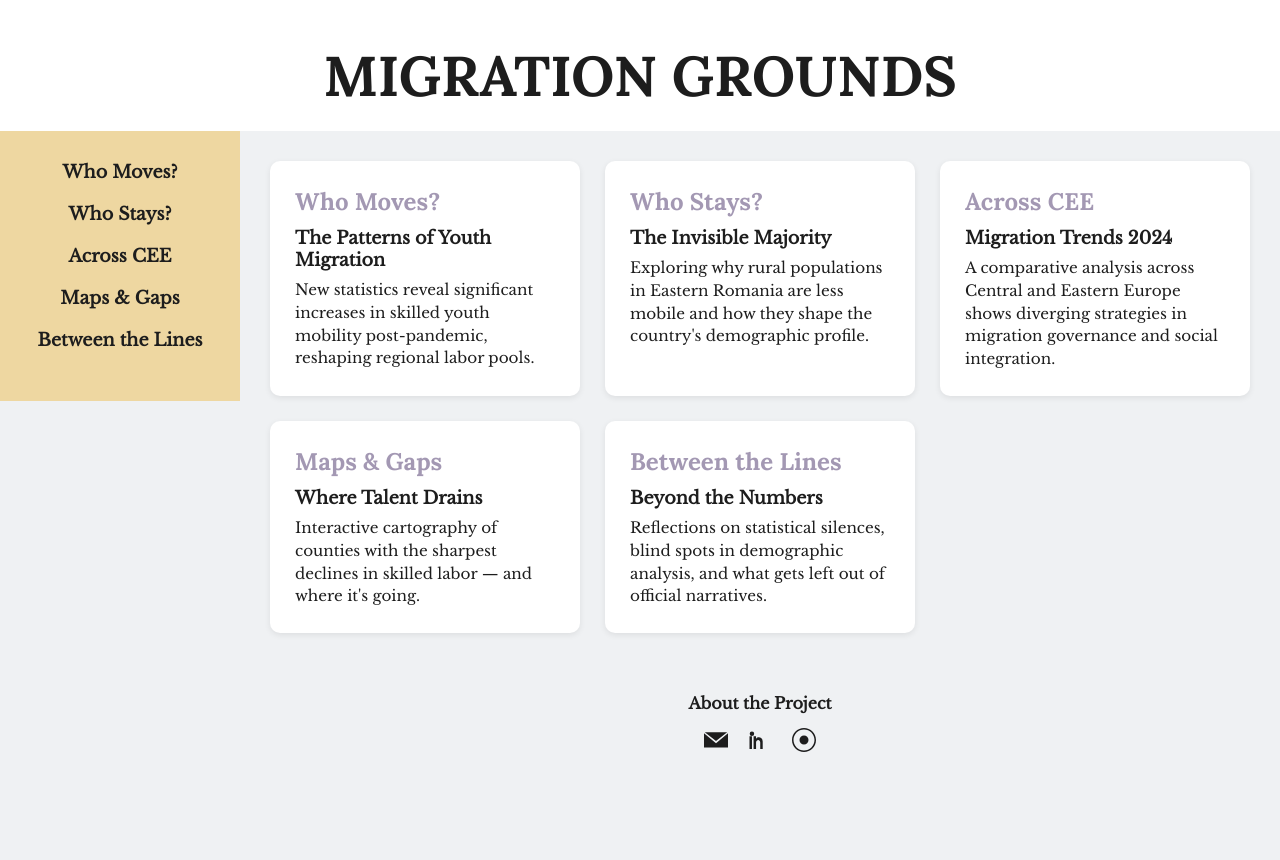
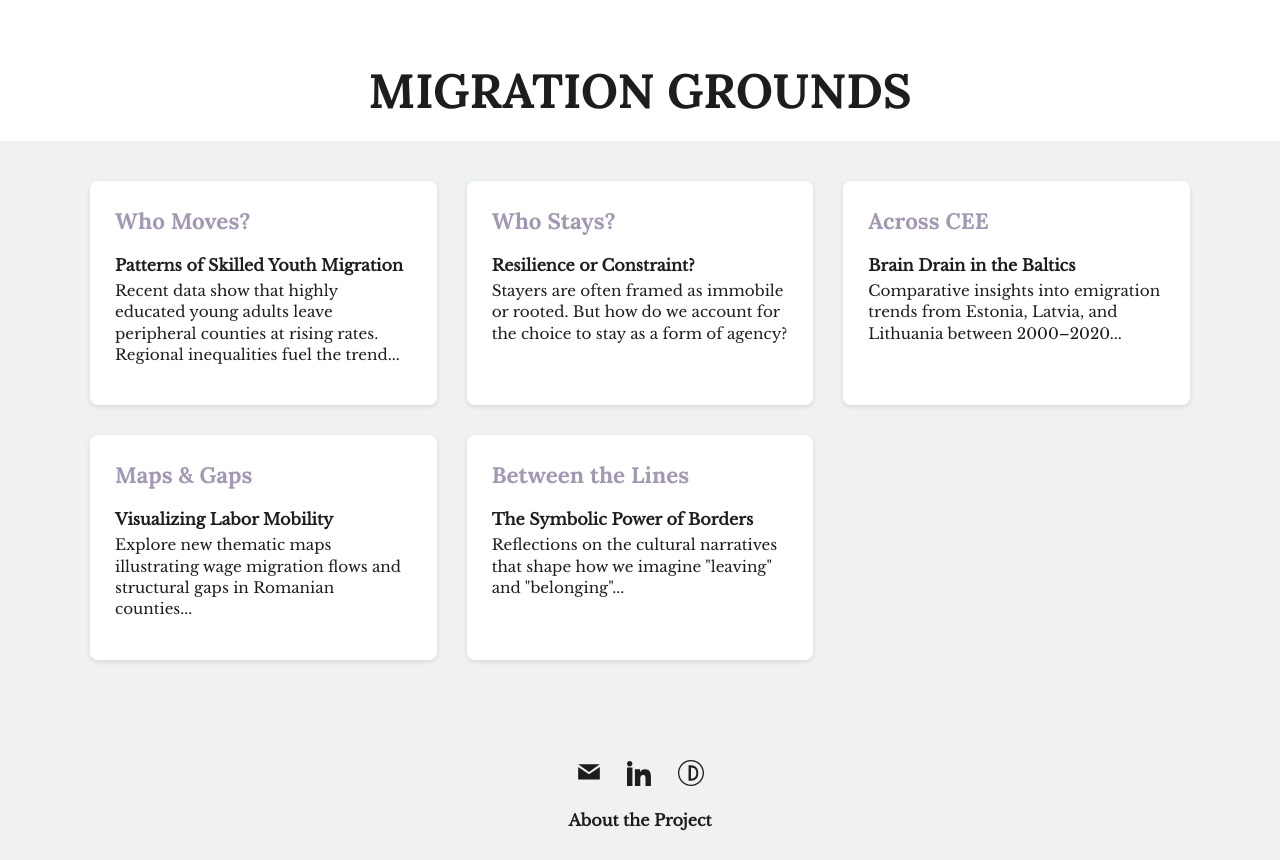
Before and after one commit to ncz11/migrationgrounds, a plain HTML site: page index.html in a window 1280 px wide. Before the commit the page ends 800 px from the top, so only its background shows below. Drawn offline with nearby package versions, Linux system fonts and the light colour scheme.

Commit message:
Update index.html

```diff
--- a/index.html
+++ b/index.html
@@ -4,236 +4,189 @@
   <meta charset="UTF-8" />
   <meta name="viewport" content="width=device-width, initial-scale=1.0"/>
   <title>Migration Grounds</title>
-  <link href="https://fonts.googleapis.com/css2?family=Lora:wght@400;700&family=Libre+Baskerville&display=swap" rel="stylesheet">
+  <link href="https://fonts.googleapis.com/css2?family=Lora:wght@700&family=Libre+Baskerville&display=swap" rel="stylesheet">
   <style>
-    * {
-      margin: 0;
-      padding: 0;
-      box-sizing: border-box;
+    :root {
+      --bg: #EFF1F3;
+      --ocre: #EED7A1;
+      --text: #1D1D1D;
+      --accent: #A398B3;
     }
 
     body {
+      margin: 0;
+      padding: 0;
       font-family: 'Libre Baskerville', serif;
-      background-color: #EFF1F3;
-      color: #1D1D1D;
-      overflow-x: hidden;
+      background-color: var(--bg);
+      color: var(--text);
     }
 
     header {
+      background-color: white;
+      padding: 60px 20px 20px;
       text-align: center;
-      padding: 40px 0 20px 0;
-      background-color: #fff;
     }
 
     .site-title {
       font-family: 'Lora', serif;
-      font-size: 3.5rem;
-      font-weight: bold;
-      color: #1D1D1D;
+      font-size: 3rem;
+      color: var(--text);
       text-transform: uppercase;
       text-decoration: none;
+      cursor: pointer;
     }
 
-    .container {
-      display: flex;
-      min-height: 80vh;
+    .content {
+      display: grid;
+      grid-template-columns: repeat(auto-fit, minmax(320px, 1fr));
+      gap: 30px;
+      padding: 40px 20px;
+      max-width: 1100px;
+      margin: 0 auto;
     }
 
-    .sidebar {
-      background-color: #EED7A1;
-      width: 240px;
-      padding: 30px 0;
-      position: sticky;
-      top: 0;
-      height: fit-content;
-    }
-
-    .sidebar-nav {
-      list-style: none;
-      padding-left: 0;
-    }
-
-    .sidebar-nav li {
-      margin-bottom: 20px;
-      text-align: center;
-    }
-
-    .sidebar-nav a {
-      color: #1D1D1D;
-      font-weight: bold;
-      text-decoration: none;
-      font-size: 1.1rem;
-    }
-
-    .main {
-      flex: 1;
-      padding: 30px;
-      display: flex;
-      flex-direction: column;
-      justify-content: space-between;
-    }
-
-    .preview-grid {
-      display: grid;
-      grid-template-columns: repeat(auto-fit, minmax(300px, 1fr));
-      gap: 25px;
-    }
-
-    .preview-card {
-      background: #ffffff;
-      border-radius: 10px;
+    .preview-box {
+      background: white;
       padding: 25px;
-      box-shadow: 0 2px 6px rgba(0,0,0,0.08);
+      border-radius: 8px;
+      box-shadow: 0 2px 5px rgba(0,0,0,0.1);
     }
 
     .section-title {
       font-family: 'Lora', serif;
-      font-size: 1.5rem;
-      color: #A398B3;
+      font-size: 1.4rem;
       font-weight: bold;
-      margin-bottom: 10px;
-    }
-
-    .article-title {
-      font-weight: bold;
-      font-size: 1.1rem;
-      margin-bottom: 8px;
-      color: #1D1D1D;
+      color: var(--accent);
+      margin-bottom: 12px;
       text-decoration: none;
       display: inline-block;
     }
 
-    .article-title:hover {
+    .latest-article {
+      margin-top: 8px;
+    }
+
+    .latest-article-title {
+      font-weight: bold;
+      font-size: 1rem;
+      color: var(--text);
+      text-decoration: none;
+    }
+
+    .latest-article-title:hover {
       text-decoration: underline;
     }
 
-    .chapeau {
+    .article-excerpt {
       font-size: 0.95rem;
-      color: #1D1D1D;
-      line-height: 1.5;
+      line-height: 1.4;
+      margin-top: 5px;
     }
 
     footer {
+      text-align: center;
       margin-top: 60px;
-      text-align: center;
+      padding-bottom: 30px;
+    }
+
+    .footer-icons {
+      margin: 20px 0;
+    }
+
+    .footer-icons a {
+      margin: 0 10px;
+      display: inline-block;
+    }
+
+    .footer-icons svg {
+      width: 26px;
+      height: 26px;
+      fill: var(--text);
     }
 
     .footer-links {
-      display: flex;
-      justify-content: center;
-      gap: 30px;
-      margin-bottom: 15px;
+      margin-top: 15px;
     }
 
     .footer-links a {
-      color: #1D1D1D;
+      margin: 0 15px;
       text-decoration: none;
       font-weight: bold;
+      color: var(--text);
     }
 
-    .icons {
-      display: flex;
-      justify-content: center;
-      gap: 20px;
+    .footer-links a:hover {
+      text-decoration: underline;
     }
 
-    .icons a svg {
-      width: 24px;
-      height: 24px;
-      fill: #1D1D1D;
-      transition: fill 0.3s;
-    }
-
-    .icons a:hover svg {
-      fill: #A398B3;
-    }
-
-    @media (max-width: 768px) {
-      .container {
-        flex-direction: column;
-      }
-
-      .sidebar {
-        width: 100%;
-        display: flex;
-        justify-content: space-around;
-      }
-
-      .sidebar-nav {
-        flex-direction: row;
-        display: flex;
-        flex-wrap: wrap;
-        justify-content: center;
-      }
-
-      .sidebar-nav li {
-        margin: 10px;
-      }
-    }
   </style>
 </head>
 <body>
+
 <header>
-    <a href="#" class="site-title">Migration Grounds</a>
+  <a href="index.html" class="site-title">Migration Grounds</a>
 </header>
 
-  <div class="container">
-    <nav class="sidebar">
-      <ul class="sidebar-nav">
-        <li><a href="#">Who Moves?</a></li>
-        <li><a href="#">Who Stays?</a></li>
-        <li><a href="#">Across CEE</a></li>
-        <li><a href="#">Maps & Gaps</a></li>
-        <li><a href="#">Between the Lines</a></li>
-      </ul>
-    </nav>
+<main class="content">
 
-    <main class="main">
-      <div class="preview-grid">
-        <div class="preview-card">
-          <div class="section-title">Who Moves?</div>
-          <a href="#" class="article-title">The Patterns of Youth Migration</a>
-          <p class="chapeau">New statistics reveal significant increases in skilled youth mobility post-pandemic, reshaping regional labor pools.</p>
-        </div>
-        <div class="preview-card">
-          <div class="section-title">Who Stays?</div>
-          <a href="#" class="article-title">The Invisible Majority</a>
-          <p class="chapeau">Exploring why rural populations in Eastern Romania are less mobile and how they shape the country's demographic profile.</p>
-        </div>
-        <div class="preview-card">
-          <div class="section-title">Across CEE</div>
-          <a href="#" class="article-title">Migration Trends 2024</a>
-          <p class="chapeau">A comparative analysis across Central and Eastern Europe shows diverging strategies in migration governance and social integration.</p>
-        </div>
-        <div class="preview-card">
-          <div class="section-title">Maps & Gaps</div>
-          <a href="#" class="article-title">Where Talent Drains</a>
-          <p class="chapeau">Interactive cartography of counties with the sharpest declines in skilled labor — and where it's going.</p>
-        </div>
-        <div class="preview-card">
-          <div class="section-title">Between the Lines</div>
-          <a href="#" class="article-title">Beyond the Numbers</a>
-          <p class="chapeau">Reflections on statistical silences, blind spots in demographic analysis, and what gets left out of official narratives.</p>
+  <div class="preview-box">
+    <a href="who-moves.html" class="section-title">Who Moves?</a>
+    <div class="latest-article">
+      <a href="articles/who-moves-latest.html" class="latest-article-title">Patterns of Skilled Youth Migration</a>
+      <p class="article-excerpt">Recent data show that highly educated young adults leave peripheral counties at rising rates. Regional inequalities fuel the trend...</p>
     </div>
   </div>
 
+  <div class="preview-box">
+    <a href="who-stays.html" class="section-title">Who Stays?</a>
+    <div class="latest-article">
+      <a href="articles/who-stays-latest.html" class="latest-article-title">Resilience or Constraint?</a>
+      <p class="article-excerpt">Stayers are often framed as immobile or rooted. But how do we account for the choice to stay as a form of agency?</p>
+    </div>
+  </div>
+
+  <div class="preview-box">
+    <a href="across-cee.html" class="section-title">Across CEE</a>
+    <div class="latest-article">
+      <a href="articles/across-cee-latest.html" class="latest-article-title">Brain Drain in the Baltics</a>
+      <p class="article-excerpt">Comparative insights into emigration trends from Estonia, Latvia, and Lithuania between 2000–2020...</p>
+    </div>
+  </div>
+
+  <div class="preview-box">
+    <a href="maps-gaps.html" class="section-title">Maps & Gaps</a>
+    <div class="latest-article">
+      <a href="articles/maps-gaps-latest.html" class="latest-article-title">Visualizing Labor Mobility</a>
+      <p class="article-excerpt">Explore new thematic maps illustrating wage migration flows and structural gaps in Romanian counties...</p>
+    </div>
+  </div>
+
+  <div class="preview-box">
+    <a href="between-the-lines.html" class="section-title">Between the Lines</a>
+    <div class="latest-article">
+      <a href="articles/between-lines-latest.html" class="latest-article-title">The Symbolic Power of Borders</a>
+      <p class="article-excerpt">Reflections on the cultural narratives that shape how we imagine "leaving" and "belonging"...</p>
+    </div>
+  </div>
+
+</main>
+
 <footer>
-        <div class="footer-links">
-          <a href="#">About the Project</a>
-        </div>
-        <div class="icons">
+  <div class="footer-icons">
     <a href="mailto:natalia.malancu@gmail.com" title="Email">
-            <svg xmlns="http://www.w3.org/2000/svg" viewBox="0 0 24 24"><path d="M12 13.065L.8 4.2h22.4L12 13.065zm0 2.13L0 5.333v14.133h24V5.333L12 15.195z"/></svg>
+      <svg xmlns="http://www.w3.org/2000/svg" viewBox="0 0 24 24"><path d="M12 13.065 2 6.5V18h20V6.5l-10 6.565zM12 11 2 4h20L12 11z"/></svg>
     </a>
-          <a href="https://www.linkedin.com/in/natalia-malancu-4253117/" target="_blank" title="LinkedIn">
-            <svg xmlns="http://www.w3.org/2000/svg" viewBox="0 0 24 24"><path d="M3.94 3.5a2.25 2.25 0 1 1 0 4.5 2.25 2.25 0 0 1 0-4.5zm.02 4.725H1.5V21h2.46V8.225zm4.095 0h-2.46V21H8.06V14.43c0-3.263 4.18-3.53 4.18 0V21h2.46v-7.478c0-5.35-6.18-5.16-6.68-2.521V8.225z"/></svg>
+    <a href="https://www.linkedin.com/in/natalia-malancu-4253117/" title="LinkedIn" target="_blank">
+      <svg xmlns="http://www.w3.org/2000/svg" viewBox="0 0 24 24"><path d="M4.98 3.5C4.98 4.88 3.87 6 2.49 6S0 4.88 0 3.5C0 2.12 1.11 1 2.49 1s2.49 1.12 2.49 2.5zM0 24h5V7H0v17zM7.5 8.5H12v2.5h.1c.63-1.2 2.18-2.5 4.4-2.5 4.7 0 5.6 3.1 5.6 7.2V24h-5v-6.6c0-1.6-.03-3.6-2.2-3.6-2.2 0-2.6 1.7-2.6 3.5V24h-5V8.5z"/></svg>
     </a>
-          <a href="https://orcid.org/0000-0002-3576-2422" target="_blank" title="ORCID">
-            <svg xmlns="http://www.w3.org/2000/svg" viewBox="0 0 24 24"><path d="M7.5 12a4.5 4.5 0 1 1 9 0 4.5 4.5 0 0 1-9 0zM12 0C5.373 0 0 5.373 0 12c0 6.628 5.373 12 12 12 6.628 0 12-5.372 12-12C24 5.373 18.628 0 12 0zm0 22.5C6.201 22.5 1.5 17.799 1.5 12S6.201 1.5 12 1.5 22.5 6.201 22.5 12 17.799 22.5 12 22.5z"/></svg>
+    <a href="https://orcid.org/0000-0002-3576-2422" title="ORCID" target="_blank">
+      <svg xmlns="http://www.w3.org/2000/svg" viewBox="0 0 256 256"><path d="M128 0C57.308 0 0 57.308 0 128s57.308 128 128 128 128-57.308 128-128S198.692 0 128 0zm0 12.8c63.503 0 115.2 51.697 115.2 115.2S191.503 243.2 128 243.2 12.8 191.503 12.8 128 64.497 12.8 128 12.8zm-24.19 39.027v153.346h24.072c55.16 0 71.78-38.31 71.78-76.14 0-40.196-18.794-77.206-71.78-77.206h-24.072zm24.072 21.3h2.462c38.876 0 49.704 27.4 49.704 55.906 0 32.99-14.996 54.352-49.704 54.352h-2.462V73.127z"/></svg>
     </a>
   </div>
+  <div class="footer-links">
+    <a href="about.html">About the Project</a>
+  </div>
 </footer>
-    </main>
-  </div>
+
 </body>
 </html>
```
Lines whose indentation alone changed are shown as unchanged.
